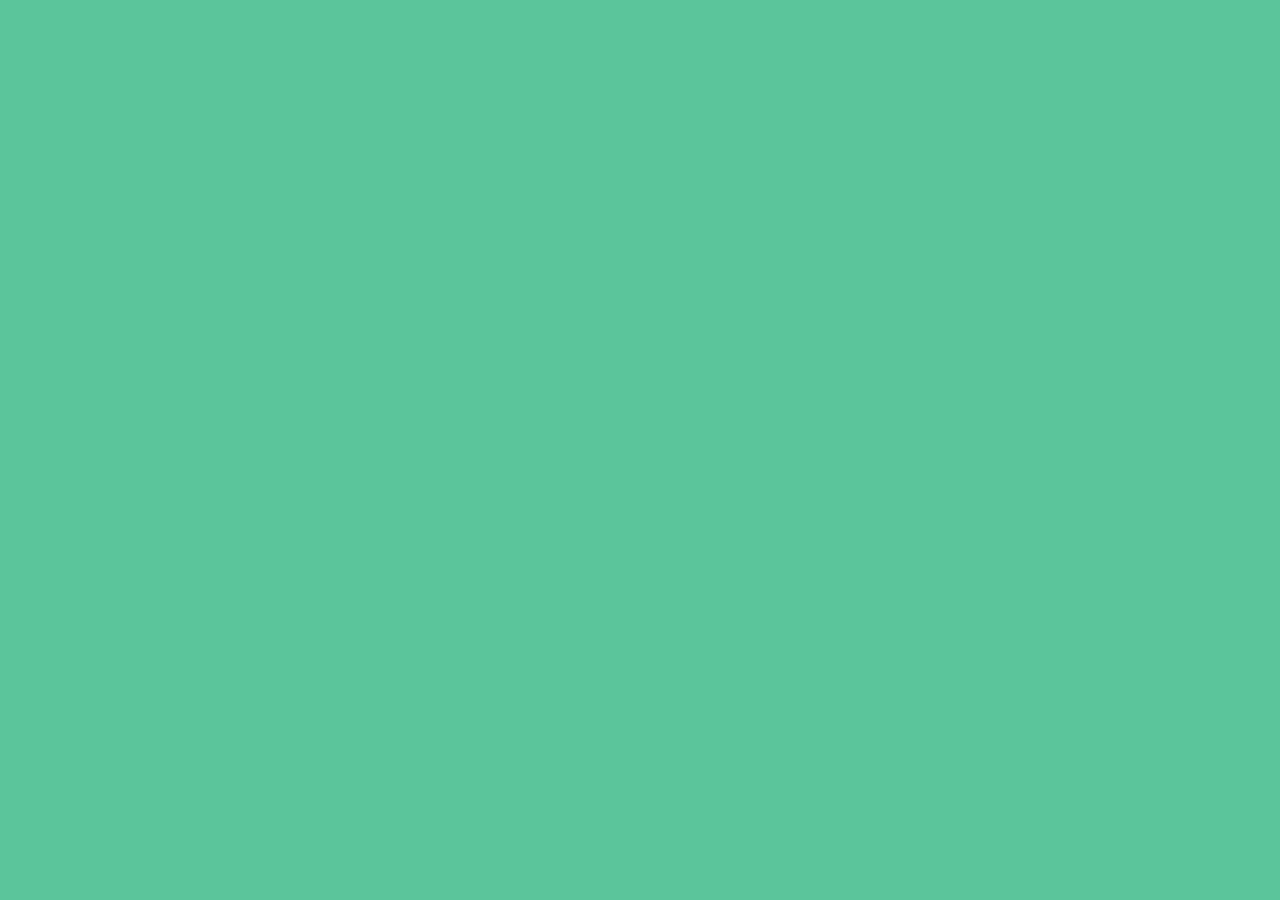
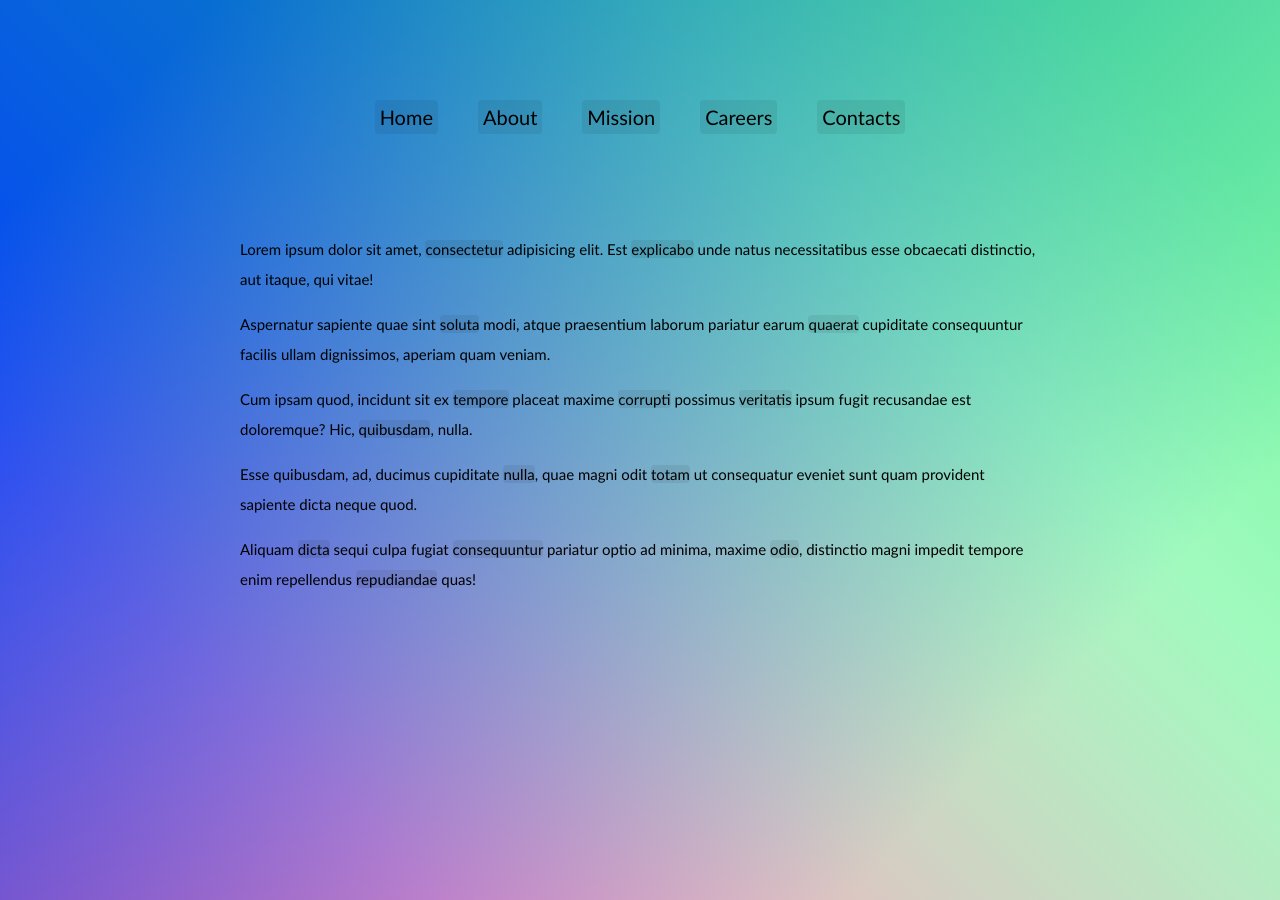
Before and after one commit to GenadiKozarev/follow-my-cursor, a plain HTML site: page index.html in a window 1280 px wide. Before the commit the page ends 800 px from the top, so only its background shows below. Drawn offline with Linux system fonts and the light colour scheme; a web font is replaced by a local one.

Commit message:
adds html skeleton and style for the highlight

```diff
--- a/index.html
+++ b/index.html
@@ -13,5 +13,45 @@
         <script defer src="./script.js"></script>
     </head>
     <body>
+        <nav>
+            <ul class="menu">
+                <li><a href="">Home</a></li>
+                <li><a href="">About</a></li>
+                <li><a href="">Mission</a></li>
+                <li><a href="">Careers</a></li>
+                <li><a href="">Contacts</a></li>
+            </ul>
+        </nav>
+        <div class="wrapper">
+            <p>
+                Lorem ipsum dolor sit amet,
+                <a href="">consectetur</a> adipisicing elit. Est
+                <a href="">explicabo</a> unde natus necessitatibus esse
+                obcaecati distinctio, aut itaque, qui vitae!
+            </p>
+            <p>
+                Aspernatur sapiente quae sint <a href="">soluta</a> modi, atque
+                praesentium laborum pariatur earum
+                <a href="">quaerat</a> cupiditate consequuntur facilis ullam
+                dignissimos, aperiam quam veniam.
+            </p>
+            <p>
+                Cum ipsam quod, incidunt sit ex <a href="">tempore</a> placeat
+                maxime <a href="">corrupti</a> possimus
+                <a href="">veritatis</a> ipsum fugit recusandae est doloremque?
+                Hic, <a href="">quibusdam</a>, nulla.
+            </p>
+            <p>
+                Esse quibusdam, ad, ducimus cupiditate <a href="">nulla</a>,
+                quae magni odit <a href="">totam</a> ut consequatur eveniet sunt
+                quam provident sapiente dicta neque quod.
+            </p>
+            <p>
+                Aliquam <a href="">dicta</a> sequi culpa fugiat
+                <a href="">consequuntur</a> pariatur optio ad minima, maxime
+                <a href="">odio</a>, distinctio magni impedit tempore enim
+                repellendus <a href="">repudiandae</a> quas!
+            </p>
+        </div>
     </body>
 </html>
--- a/style.css
+++ b/style.css
@@ -2,5 +2,69 @@ html {
     font-family: 'Faculty Glyphic', 'Trebuchet MS', Arial, sans-serif;
     font-size: 10px;
     box-sizing: border-box;
-    background: rgb(91, 197, 155);
 }
+
+*,
+*:before,
+*:after {
+    box-sizing: inherit;
+}
+
+body {
+    min-height: 100vh;
+    margin: 0;
+    background: linear-gradient(
+            225deg,
+            rgba(13, 242, 89, 0.549) 10%,
+            rgba(13, 242, 89, 0) 80%
+        ),
+        linear-gradient(135deg, rgb(6, 67, 249) 10%, rgba(6, 67, 249, 0) 80%),
+        linear-gradient(
+            45deg,
+            rgba(255, 26, 102, 0.631) 0%,
+            rgba(255, 26, 102, 0) 70%
+        );
+}
+
+.menu {
+    padding: 0;
+    display: flex;
+    list-style: none;
+    justify-content: center;
+    margin: 10rem 0;
+}
+
+a {
+    text-decoration: none;
+    color: rgb(0, 0, 0);
+    background: rgba(0, 0, 0, 0.07);
+    border-radius: 0.4rem;
+}
+
+.menu a {
+    display: inline-block;
+    padding: 0.5rem;
+    margin: 0 2rem;
+    font-size: 2rem;
+}
+
+.wrapper {
+    margin: 0 auto;
+    max-width: 80rem;
+    font-size: 1.5rem;
+    line-height: 2;
+    position: relative;
+}
+
+.highlight {
+    border-bottom: 0.2rem solid rgb(255, 255, 255);
+    border-radius: 0.5rem;
+    box-shadow: 0 0 1rem rgba(0, 0, 0, 0.2);
+    display: block;
+    position: absolute;
+    background: rgb(255, 255, 255);
+    top: 0;
+    left: 0;
+    z-index: -1;
+    transition: all 0.3s;
+}
```
